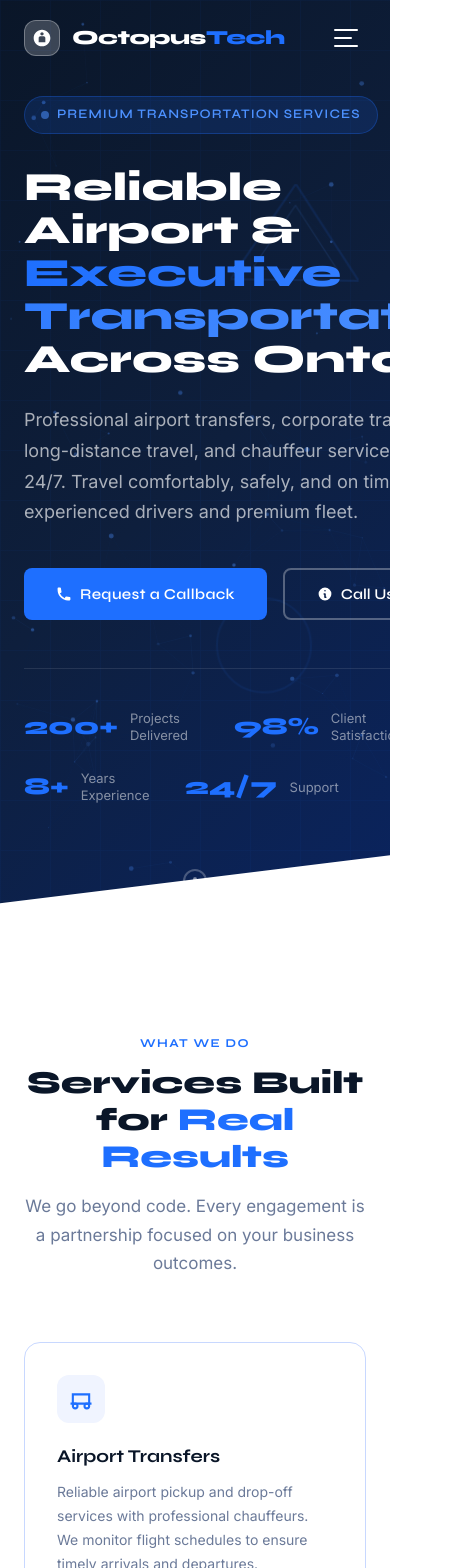
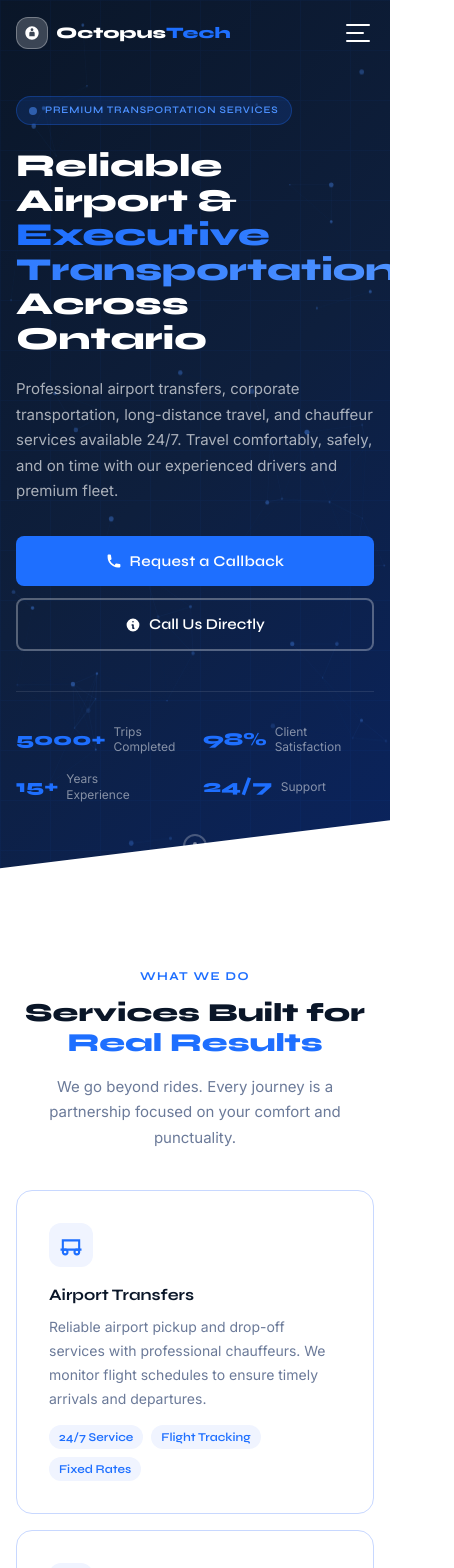
Before and after one commit to Sanshray06/canada, a Next.js app: page / in a window 390 px wide. Shown: the top 1568 px of the page, 454 px wide, since content can reach past the window. Built offline with nearby package versions, Linux system fonts and the light colour scheme.

Commit message:
fourth commit

```diff
--- a/components/ContactForm.tsx
+++ b/components/ContactForm.tsx
@@ -16,20 +16,19 @@ export default function ContactForm() {
   const [state, setState] = useState<FormState>("idle");
   const [errorMsg, setErrorMsg] = useState("");
 
+  // ✅ All transport-only services
   const services = [
-    "Trasnportation",
-    "Mobile Apps",
-    "Cloud & DevOps",
-    "AI & Automation",
-    "Cybersecurity",
-    "UI/UX Design",
+    "Airport Transfer",
+    "Corporate Transportation",
+    "Long Distance Travel",
+    "Event Transportation",
+    "Executive Chauffeur Service",
+    "Hotel & Cruise Transfer",
     "Other / Not Sure",
   ];
 
   const handleChange = (
-    e: React.ChangeEvent<
-      HTMLInputElement | HTMLTextAreaElement | HTMLSelectElement
-    >
+    e: React.ChangeEvent<HTMLInputElement | HTMLTextAreaElement | HTMLSelectElement>
   ) => {
     setForm((prev) => ({ ...prev, [e.target.name]: e.target.value }));
   };
@@ -71,13 +70,11 @@ export default function ContactForm() {
   return (
     <section
       id="contact"
-      className="py-24"
-      style={{
-        background: "linear-gradient(180deg, #F0F4FF 0%, #fff 100%)",
-      }}
+      className="py-16 sm:py-24"
+      style={{ background: "linear-gradient(180deg, #F0F4FF 0%, #fff 100%)" }}
     >
-      <div className="max-w-6xl mx-auto px-6">
-        <div className="grid lg:grid-cols-5 gap-16 items-start">
+      <div className="max-w-6xl mx-auto px-4 sm:px-6">
+        <div className="grid lg:grid-cols-5 gap-10 sm:gap-16 items-start">
           {/* Left info panel */}
           <div className="lg:col-span-2">
             <span
@@ -96,22 +93,22 @@ export default function ContactForm() {
               style={{
                 fontFamily: "Syne, sans-serif",
                 fontWeight: 800,
-                fontSize: "clamp(28px, 3.5vw, 42px)",
+                fontSize: "clamp(26px, 3.5vw, 42px)",
                 color: "#0A1628",
                 marginTop: "12px",
                 lineHeight: 1.15,
-                marginBottom: "20px",
+                marginBottom: "18px",
               }}
             >
-              Let&apos;s Talk About Your Project
+              Let&apos;s Talk About Your Trip
             </h2>
             <p
               style={{
                 color: "#6B7A99",
-                fontSize: "16px",
+                fontSize: "clamp(14px, 2vw, 16px)",
                 lineHeight: 1.8,
                 fontFamily: "Inter, sans-serif",
-                marginBottom: "40px",
+                marginBottom: "32px",
               }}
             >
               Fill in the form and we&apos;ll get back to you within 1 hour during
@@ -120,7 +117,7 @@ export default function ContactForm() {
             </p>
 
             {/* Contact details */}
-            <div className="space-y-5">
+            <div className="space-y-4 sm:space-y-5">
               {[
                 {
                   icon: (
@@ -157,11 +154,11 @@ export default function ContactForm() {
                 <a
                   key={c.label}
                   href={c.href}
-                  className="flex items-start gap-4"
+                  className="flex items-start gap-3 sm:gap-4"
                   style={{ textDecoration: "none" }}
                 >
                   <div
-                    className="w-10 h-10 rounded-xl flex items-center justify-center flex-shrink-0"
+                    className="w-9 h-9 sm:w-10 sm:h-10 rounded-xl flex items-center justify-center flex-shrink-0"
                     style={{ background: "#F0F4FF", color: "#1E6FFF" }}
                   >
                     {c.icon}
@@ -198,8 +195,8 @@ export default function ContactForm() {
             {/* Call CTA */}
             <a
               href="tel:+919876543210"
-              className="btn-primary mt-10 w-full justify-center"
-              style={{ textDecoration: "none" }}
+              className="btn-primary mt-8 sm:mt-10 w-full justify-center"
+              style={{ textDecoration: "none", display: "flex" }}
             >
               <svg viewBox="0 0 20 20" className="w-4 h-4 fill-white">
                 <path d="M2 3a1 1 0 011-1h2.153a1 1 0 01.986.836l.74 4.435a1 1 0 01-.54 1.06l-1.548.773a11.037 11.037 0 006.105 6.105l.774-1.548a1 1 0 011.059-.54l4.435.74a1 1 0 01.836.986V17a1 1 0 01-1 1h-2C7.82 18 2 12.18 2 5V3z" />
@@ -211,25 +208,19 @@ export default function ContactForm() {
           {/* Form */}
           <div className="lg:col-span-3">
             <div
-              className="bg-white rounded-2xl p-8 shadow-xl"
+              className="bg-white rounded-2xl p-6 sm:p-8 shadow-xl"
               style={{
                 border: "1.5px solid #C8D8FF",
                 boxShadow: "0 20px 60px rgba(30, 111, 255, 0.08)",
               }}
             >
               {state === "success" ? (
-                <div className="text-center py-12">
+                <div className="text-center py-10 sm:py-12">
                   <div
-                    className="w-20 h-20 rounded-full flex items-center justify-center mx-auto mb-6"
+                    className="w-16 h-16 sm:w-20 sm:h-20 rounded-full flex items-center justify-center mx-auto mb-6"
                     style={{ background: "#dcfce7" }}
                   >
-                    <svg
-                      viewBox="0 0 24 24"
-                      className="w-10 h-10"
-                      fill="none"
-                      stroke="#16a34a"
-                      strokeWidth="2"
-                    >
+                    <svg viewBox="0 0 24 24" className="w-8 h-8 sm:w-10 sm:h-10" fill="none" stroke="#16a34a" strokeWidth="2">
                       <polyline points="20 6 9 17 4 12" />
                     </svg>
                   </div>
@@ -237,7 +228,7 @@ export default function ContactForm() {
                     style={{
                       fontFamily: "Syne, sans-serif",
                       fontWeight: 800,
-                      fontSize: "24px",
+                      fontSize: "clamp(20px, 3vw, 24px)",
                       color: "#0A1628",
                       marginBottom: "12px",
                     }}
@@ -265,20 +256,20 @@ export default function ContactForm() {
                   </button>
                 </div>
               ) : (
-                <form onSubmit={handleSubmit} className="space-y-5">
+                <form onSubmit={handleSubmit} className="space-y-4 sm:space-y-5">
                   <h3
                     style={{
                       fontFamily: "Syne, sans-serif",
                       fontWeight: 800,
-                      fontSize: "22px",
+                      fontSize: "clamp(18px, 3vw, 22px)",
                       color: "#0A1628",
-                      marginBottom: "24px",
+                      marginBottom: "20px",
                     }}
                   >
                     Request a Callback
                   </h3>
 
-                  <div className="grid sm:grid-cols-2 gap-5">
+                  <div className="grid sm:grid-cols-2 gap-4 sm:gap-5">
                     <div>
                       <label
                         style={{
@@ -327,7 +318,7 @@ export default function ContactForm() {
                     </div>
                   </div>
 
-                  <div className="grid sm:grid-cols-2 gap-5">
+                  <div className="grid sm:grid-cols-2 gap-4 sm:gap-5">
                     <div>
                       <label
                         style={{
@@ -414,14 +405,14 @@ export default function ContactForm() {
                         marginBottom: "6px",
                       }}
                     >
-                      Tell us about your project
+                      Tell us about your trip
                     </label>
                     <textarea
                       name="message"
                       value={form.message}
                       onChange={handleChange}
                       rows={4}
-                      placeholder="Briefly describe what you're looking to build or solve..."
+                      placeholder="Pickup location, destination, date, number of passengers..."
                       className="form-input"
                       style={{ resize: "vertical", minHeight: "110px" }}
                     />
@@ -441,7 +432,7 @@ export default function ContactForm() {
                     >
                       Preferred Response Method
                     </label>
-                    <div className="flex gap-4">
+                    <div className="flex flex-wrap gap-3 sm:gap-4">
                       {[
                         { value: "callback", label: "Phone Callback" },
                         { value: "email", label: "Email Response" },
@@ -513,8 +504,7 @@ export default function ContactForm() {
                       fontFamily: "Inter, sans-serif",
                     }}
                   >
-                    🔒 Your information is private and never shared with third
-                    parties.
+                    🔒 Your information is private and never shared with third parties.
                   </p>
                 </form>
               )}
--- a/components/Hero.tsx
+++ b/components/Hero.tsx
@@ -10,8 +10,12 @@ export default function Hero() {
     const ctx = canvas.getContext("2d");
     if (!ctx) return;
 
-    canvas.width = canvas.offsetWidth;
-    canvas.height = canvas.offsetHeight;
+    const resize = () => {
+      canvas.width = canvas.offsetWidth;
+      canvas.height = canvas.offsetHeight;
+    };
+    resize();
+    window.addEventListener("resize", resize);
 
     const particles: { x: number; y: number; vx: number; vy: number; r: number; a: number }[] = [];
     for (let i = 0; i < 60; i++) {
@@ -38,7 +42,6 @@ export default function Hero() {
         ctx.fillStyle = `rgba(77, 145, 255, ${p.a})`;
         ctx.fill();
       }
-      // Draw connections
       for (let i = 0; i < particles.length; i++) {
         for (let j = i + 1; j < particles.length; j++) {
           const dx = particles[i].x - particles[j].x;
@@ -57,7 +60,10 @@ export default function Hero() {
       animId = requestAnimationFrame(draw);
     };
     draw();
-    return () => cancelAnimationFrame(animId);
+    return () => {
+      cancelAnimationFrame(animId);
+      window.removeEventListener("resize", resize);
+    };
   }, []);
 
   return (
@@ -84,44 +90,38 @@ export default function Hero() {
         }}
       />
 
-      {/* Floating decorative shapes */}
+      {/* Floating decorative shapes – hidden on small screens to reduce clutter */}
       <div
-        className="absolute float-shape"
+        className="absolute hidden sm:block float-shape"
         style={{ top: "20%", right: "8%", opacity: 0.12 }}
       >
-        <svg viewBox="0 0 120 120" className="w-32 h-32">
+        <svg viewBox="0 0 120 120" className="w-24 h-24 lg:w-32 lg:h-32">
           <polygon points="60,0 120,90 0,90" fill="none" stroke="#1E6FFF" strokeWidth="2" />
           <polygon points="60,20 100,80 20,80" fill="none" stroke="#4D91FF" strokeWidth="1" />
         </svg>
       </div>
       <div
-        className="absolute float-shape-delay"
+        className="absolute hidden sm:block float-shape-delay"
         style={{ bottom: "25%", right: "20%", opacity: 0.08 }}
       >
-        <div
-          className="w-24 h-24 rounded-full border-2"
-          style={{ borderColor: "#1E6FFF" }}
-        />
+        <div className="w-16 h-16 lg:w-24 lg:h-24 rounded-full border-2" style={{ borderColor: "#1E6FFF" }} />
       </div>
 
-      <div className="relative z-10 max-w-6xl mx-auto px-6 pt-24 pb-32">
+      <div className="relative z-10 max-w-6xl mx-auto px-4 sm:px-6 pt-24 sm:pt-28 pb-24 sm:pb-32 w-full">
         <div className="max-w-3xl">
           {/* Eyebrow */}
           <div
-            className="inline-flex items-center gap-2 px-4 py-2 rounded-full mb-8"
+            className="inline-flex items-center gap-2 px-3 sm:px-4 py-1.5 sm:py-2 rounded-full mb-6 sm:mb-8"
             style={{
               background: "rgba(30, 111, 255, 0.15)",
               border: "1px solid rgba(30, 111, 255, 0.3)",
             }}
           >
-            <span
-              className="w-2 h-2 rounded-full animate-pulse"
-              style={{ background: "#4D91FF" }}
-            />
+            <span className="w-2 h-2 rounded-full animate-pulse" style={{ background: "#4D91FF" }} />
             <span
               style={{
                 color: "#4D91FF",
-                fontSize: "13px",
+                fontSize: "clamp(10px, 2.5vw, 13px)",
                 fontFamily: "Syne, sans-serif",
                 fontWeight: 600,
                 letterSpacing: "0.08em",
@@ -137,10 +137,10 @@ export default function Hero() {
             style={{
               fontFamily: "Syne, sans-serif",
               fontWeight: 800,
-              fontSize: "clamp(40px, 6vw, 72px)",
+              fontSize: "clamp(32px, 6vw, 72px)",
               color: "white",
               lineHeight: 1.08,
-              marginBottom: "24px",
+              marginBottom: "20px",
             }}
           >
             Reliable Airport &{" "}
@@ -160,29 +160,28 @@ export default function Hero() {
           <p
             style={{
               color: "rgba(255,255,255,0.65)",
-              fontSize: "18px",
+              fontSize: "clamp(15px, 2.5vw, 18px)",
               lineHeight: 1.7,
-              marginBottom: "40px",
+              marginBottom: "32px",
               maxWidth: "560px",
               fontFamily: "Inter, sans-serif",
               fontWeight: 400,
             }}
           >
-            Professional airport transfers, corporate transportation,
-            long-distance travel, and chauffeur services available
-            24/7. Travel comfortably, safely, and on time with our
-            experienced drivers and premium fleet.
+            Professional airport transfers, corporate transportation, long-distance travel,
+            and chauffeur services available 24/7. Travel comfortably, safely, and on time
+            with our experienced drivers and premium fleet.
           </p>
 
           {/* CTAs */}
-          <div className="flex flex-wrap gap-4">
-            <a href="#contact" className="btn-primary" style={{ textDecoration: "none" }}>
+          <div className="flex flex-col sm:flex-row flex-wrap gap-3 sm:gap-4">
+            <a href="#contact" className="btn-primary" style={{ textDecoration: "none", justifyContent: "center" }}>
               <svg viewBox="0 0 20 20" className="w-4 h-4 fill-white">
                 <path d="M2 3a1 1 0 011-1h2.153a1 1 0 01.986.836l.74 4.435a1 1 0 01-.54 1.06l-1.548.773a11.037 11.037 0 006.105 6.105l.774-1.548a1 1 0 011.059-.54l4.435.74a1 1 0 01.836.986V17a1 1 0 01-1 1h-2C7.82 18 2 12.18 2 5V3z" />
               </svg>
               Request a Callback
             </a>
-            <a href="tel:+911234567890" className="btn-outline">
+            <a href="tel:+911234567890" className="btn-outline" style={{ justifyContent: "center" }}>
               <svg viewBox="0 0 20 20" className="w-4 h-4" fill="currentColor">
                 <path fillRule="evenodd" d="M18 10a8 8 0 11-16 0 8 8 0 0116 0zm-7-4a1 1 0 11-2 0 1 1 0 012 0zM9 9a1 1 0 000 2v3a1 1 0 001 1h1a1 1 0 100-2v-3a1 1 0 00-1-1H9z" clipRule="evenodd" />
               </svg>
@@ -192,21 +191,21 @@ export default function Hero() {
 
           {/* Trust bar */}
           <div
-            className="flex flex-wrap gap-6 mt-12 pt-10"
+            className="grid grid-cols-2 sm:flex sm:flex-wrap gap-4 sm:gap-6 mt-10 sm:mt-12 pt-8 sm:pt-10"
             style={{ borderTop: "1px solid rgba(255,255,255,0.1)" }}
           >
             {[
-              { n: "200+", l: "Projects Delivered" },
+              { n: "5000+", l: "Trips Completed" },
               { n: "98%", l: "Client Satisfaction" },
-              { n: "8+", l: "Years Experience" },
+              { n: "15+", l: "Years Experience" },
               { n: "24/7", l: "Support" },
             ].map((s) => (
-              <div key={s.l} className="flex items-center gap-3">
+              <div key={s.l} className="flex items-center gap-2 sm:gap-3">
                 <span
                   style={{
                     fontFamily: "Syne, sans-serif",
                     fontWeight: 800,
-                    fontSize: "24px",
+                    fontSize: "clamp(18px, 4vw, 24px)",
                     color: "#1E6FFF",
                   }}
                 >
@@ -215,7 +214,7 @@ export default function Hero() {
                 <span
                   style={{
                     color: "rgba(255,255,255,0.5)",
-                    fontSize: "13px",
+                    fontSize: "12px",
                     fontFamily: "Inter, sans-serif",
                     lineHeight: 1.3,
                     maxWidth: 80,
@@ -230,18 +229,12 @@ export default function Hero() {
       </div>
 
       {/* Scroll indicator */}
-      <div
-        className="absolute bottom-6 left-1/2"
-        style={{ transform: "translateX(-50%)" }}
-      >
+      <div className="absolute bottom-6 left-1/2" style={{ transform: "translateX(-50%)" }}>
         <div
           className="w-6 h-10 rounded-full border-2 flex items-start justify-center pt-2"
           style={{ borderColor: "rgba(255,255,255,0.25)" }}
         >
-          <div
-            className="w-1 h-2 rounded-full animate-bounce"
-            style={{ background: "rgba(255,255,255,0.5)" }}
-          />
+          <div className="w-1 h-2 rounded-full animate-bounce" style={{ background: "rgba(255,255,255,0.5)" }} />
         </div>
       </div>
     </section>
--- a/components/Navbar.tsx
+++ b/components/Navbar.tsx
@@ -23,39 +23,33 @@ export default function Navbar() {
       className={`fixed top-0 left-0 right-0 z-50 transition-all duration-300 ${
         scrolled
           ? "bg-white shadow-lg shadow-blue-100/50 py-3 nav-scrolled"
-          : "bg-transparent py-5"
+          : "bg-transparent py-4 md:py-5"
       }`}
     >
-      <div className="max-w-6xl mx-auto px-6 flex items-center justify-between">
+      <div className="max-w-6xl mx-auto px-4 sm:px-6 flex items-center justify-between">
         {/* Logo */}
-        <a href="/" className="flex items-center gap-3">
+        <a href="/" className="flex items-center gap-2 sm:gap-3">
           <div
-            className={`w-9 h-9 rounded-xl flex items-center justify-center transition-colors ${
-              scrolled ? "bg-electric-blue" : "bg-white/20 border border-white/30"
-            }`}
-            style={{ background: scrolled ? "#1E6FFF" : undefined }}
+            className="w-8 h-8 sm:w-9 sm:h-9 rounded-xl flex items-center justify-center transition-colors flex-shrink-0"
+            style={{ background: scrolled ? "#1E6FFF" : "rgba(255,255,255,0.2)", border: scrolled ? "none" : "1px solid rgba(255,255,255,0.3)" }}
           >
-            <svg viewBox="0 0 24 24" className="w-5 h-5 fill-white">
+            <svg viewBox="0 0 24 24" className="w-4 h-4 sm:w-5 sm:h-5 fill-white">
               <path d="M12 2C6.5 2 2 6.5 2 12s4.5 10 10 10 10-4.5 10-10S17.5 2 12 2zm0 3c1.1 0 2 .9 2 2s-.9 2-2 2-2-.9-2-2 .9-2 2-2zm-4 7c0-1.1.9-2 2-2h4c1.1 0 2 .9 2 2v5H8v-5z" />
             </svg>
           </div>
           <span
-            className={`font-syne font-800 text-xl tracking-tight transition-colors ${
-              scrolled ? "text-navy" : "text-white"
-            }`}
-            style={{ fontWeight: 800, color: scrolled ? "#0A1628" : "white" }}
+            style={{ fontFamily: "Syne, sans-serif", fontWeight: 800, fontSize: "clamp(16px, 4vw, 20px)", color: scrolled ? "#0A1628" : "white" }}
           >
             Octopus<span style={{ color: "#1E6FFF" }}>Tech</span>
           </span>
         </a>
 
         {/* Desktop Nav */}
-        <div className="hidden md:flex items-center gap-8">
+        <div className="hidden md:flex items-center gap-6 lg:gap-8">
           {links.map((l) => (
             <a
               key={l.label}
               href={l.href}
-              className="nav-link"
               style={{
                 color: scrolled ? "#0A1628" : "rgba(255,255,255,0.85)",
                 fontFamily: "Inter, sans-serif",
@@ -68,9 +62,7 @@ export default function Navbar() {
                 (e.currentTarget.style.color = scrolled ? "#1E6FFF" : "white")
               }
               onMouseLeave={(e) =>
-                (e.currentTarget.style.color = scrolled
-                  ? "#0A1628"
-                  : "rgba(255,255,255,0.85)")
+                (e.currentTarget.style.color = scrolled ? "#0A1628" : "rgba(255,255,255,0.85)")
               }
             >
               {l.label}
@@ -79,7 +71,7 @@ export default function Navbar() {
           <a
             href="#contact"
             className="btn-primary"
-            style={{ padding: "10px 24px", fontSize: "14px", textDecoration: "none" }}
+            style={{ padding: "10px 20px", fontSize: "14px", textDecoration: "none" }}
           >
             Get a Quote
           </a>
@@ -87,7 +79,7 @@ export default function Navbar() {
 
         {/* Mobile hamburger */}
         <button
-          className="md:hidden p-2"
+          className="md:hidden p-2 -mr-1"
           onClick={() => setMenuOpen(!menuOpen)}
           aria-label="Toggle menu"
         >
@@ -95,10 +87,13 @@ export default function Navbar() {
             {[0, 1, 2].map((i) => (
               <span
                 key={i}
-                className="block h-0.5 rounded transition-all"
+                className="block h-0.5 rounded transition-all duration-300"
                 style={{
                   background: scrolled ? "#0A1628" : "white",
                   width: i === 1 ? "75%" : "100%",
+                  transform: menuOpen
+                    ? i === 0 ? "translateY(8px) rotate(45deg)" : i === 2 ? "translateY(-8px) rotate(-45deg)" : "scaleX(0)"
+                    : "none",
                 }}
               />
             ))}
@@ -108,14 +103,14 @@ export default function Navbar() {
 
       {/* Mobile menu */}
       {menuOpen && (
-        <div className="md:hidden bg-white border-t border-blue-100 px-6 py-4 shadow-xl">
+        <div className="md:hidden bg-white border-t border-blue-100 px-4 sm:px-6 py-4 shadow-xl">
           {links.map((l) => (
             <a
               key={l.label}
               href={l.href}
               onClick={() => setMenuOpen(false)}
-              className="block py-3 font-inter text-navy font-medium border-b border-blue-50 text-sm"
-              style={{ color: "#0A1628", textDecoration: "none" }}
+              className="block py-3 border-b border-blue-50 text-sm font-medium"
+              style={{ color: "#0A1628", textDecoration: "none", fontFamily: "Inter, sans-serif" }}
             >
               {l.label}
             </a>
@@ -124,7 +119,7 @@ export default function Navbar() {
             href="#contact"
             className="btn-primary mt-4 w-full justify-center"
             onClick={() => setMenuOpen(false)}
-            style={{ textDecoration: "none" }}
+            style={{ textDecoration: "none", display: "flex" }}
           >
             Get a Quote
           </a>
--- a/components/Services.tsx
+++ b/components/Services.tsx
@@ -71,10 +71,10 @@ export default function Services() {
   ];
 
   return (
-    <section id="services" className="py-24" style={{ background: "white" }}>
-      <div className="max-w-6xl mx-auto px-6">
+    <section id="services" className="py-16 sm:py-24" style={{ background: "white" }}>
+      <div className="max-w-6xl mx-auto px-4 sm:px-6">
         {/* Header */}
-        <div className="text-center mb-16">
+        <div className="text-center mb-10 sm:mb-16">
           <span
             style={{
               color: "#1E6FFF",
@@ -91,7 +91,7 @@ export default function Services() {
             style={{
               fontFamily: "Syne, sans-serif",
               fontWeight: 800,
-              fontSize: "clamp(32px, 4vw, 48px)",
+              fontSize: "clamp(26px, 4vw, 48px)",
               color: "#0A1628",
               marginTop: "12px",
               lineHeight: 1.15,
@@ -103,7 +103,7 @@ export default function Services() {
           <p
             style={{
               color: "#6B7A99",
-              fontSize: "17px",
+              fontSize: "clamp(15px, 2vw, 17px)",
               marginTop: "16px",
               maxWidth: "520px",
               margin: "16px auto 0",
@@ -111,17 +111,16 @@ export default function Services() {
               fontFamily: "Inter, sans-serif",
             }}
           >
-            We go beyond code. Every engagement is a partnership focused on your
-            business outcomes.
+            We go beyond rides. Every journey is a partnership focused on your comfort and punctuality.
           </p>
         </div>
 
         {/* Grid */}
-        <div className="grid md:grid-cols-2 lg:grid-cols-3 gap-6">
+        <div className="grid sm:grid-cols-2 lg:grid-cols-3 gap-4 sm:gap-6">
           {services.map((s) => (
             <div key={s.title} className="service-card group cursor-default">
               <div
-                className="w-12 h-12 rounded-xl flex items-center justify-center mb-5"
+                className="w-11 h-11 sm:w-12 sm:h-12 rounded-xl flex items-center justify-center mb-4 sm:mb-5"
                 style={{ background: "#F0F4FF", color: "#1E6FFF" }}
               >
                 {s.icon}
@@ -130,9 +129,9 @@ export default function Services() {
                 style={{
                   fontFamily: "Syne, sans-serif",
                   fontWeight: 700,
-                  fontSize: "18px",
+                  fontSize: "clamp(16px, 2vw, 18px)",
                   color: "#0A1628",
-                  marginBottom: "10px",
+                  marginBottom: "8px",
                 }}
               >
                 {s.title}
@@ -142,7 +141,7 @@ export default function Services() {
                   color: "#6B7A99",
                   fontSize: "14px",
                   lineHeight: 1.7,
-                  marginBottom: "16px",
+                  marginBottom: "14px",
                   fontFamily: "Inter, sans-serif",
                 }}
               >
```
Also changed, not shown: components/About.tsx (+40 -45 lines), components/Footer.tsx (+39 -54 lines). Lines whose indentation alone changed are shown as unchanged.
